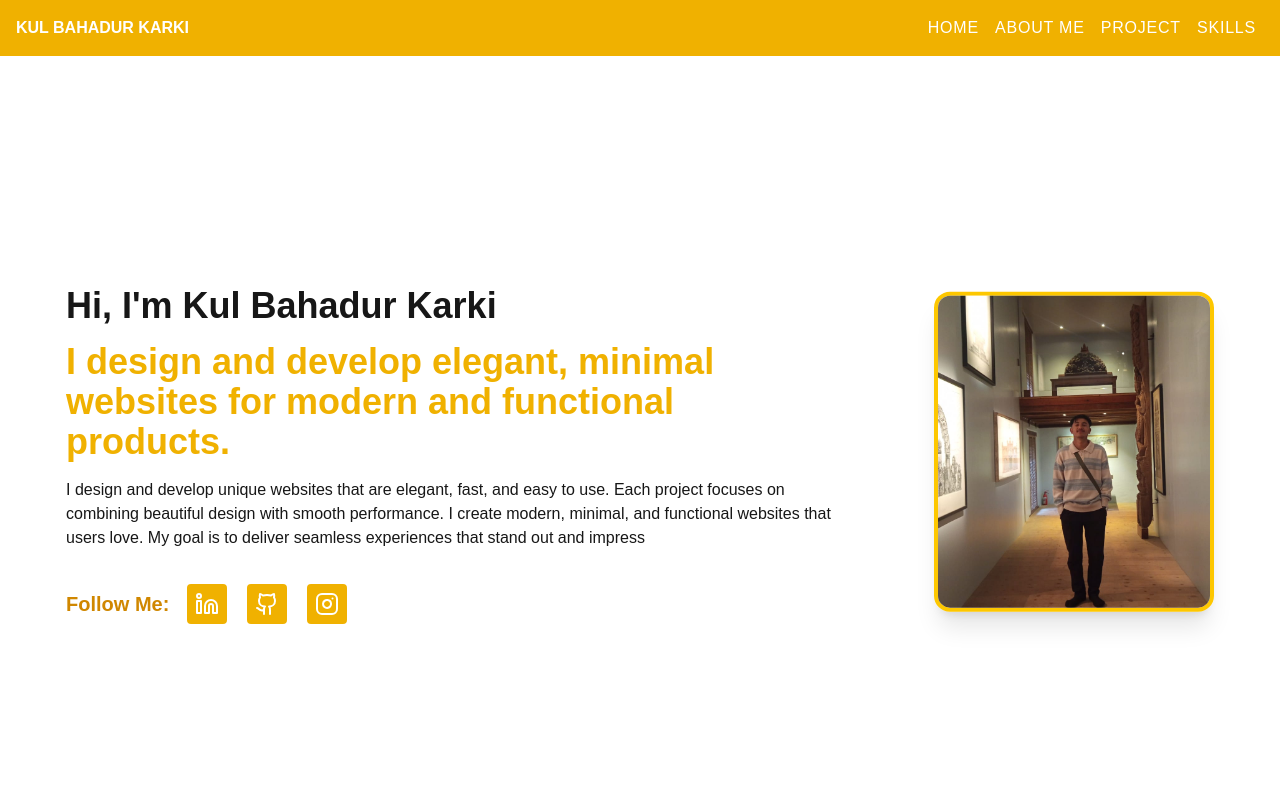
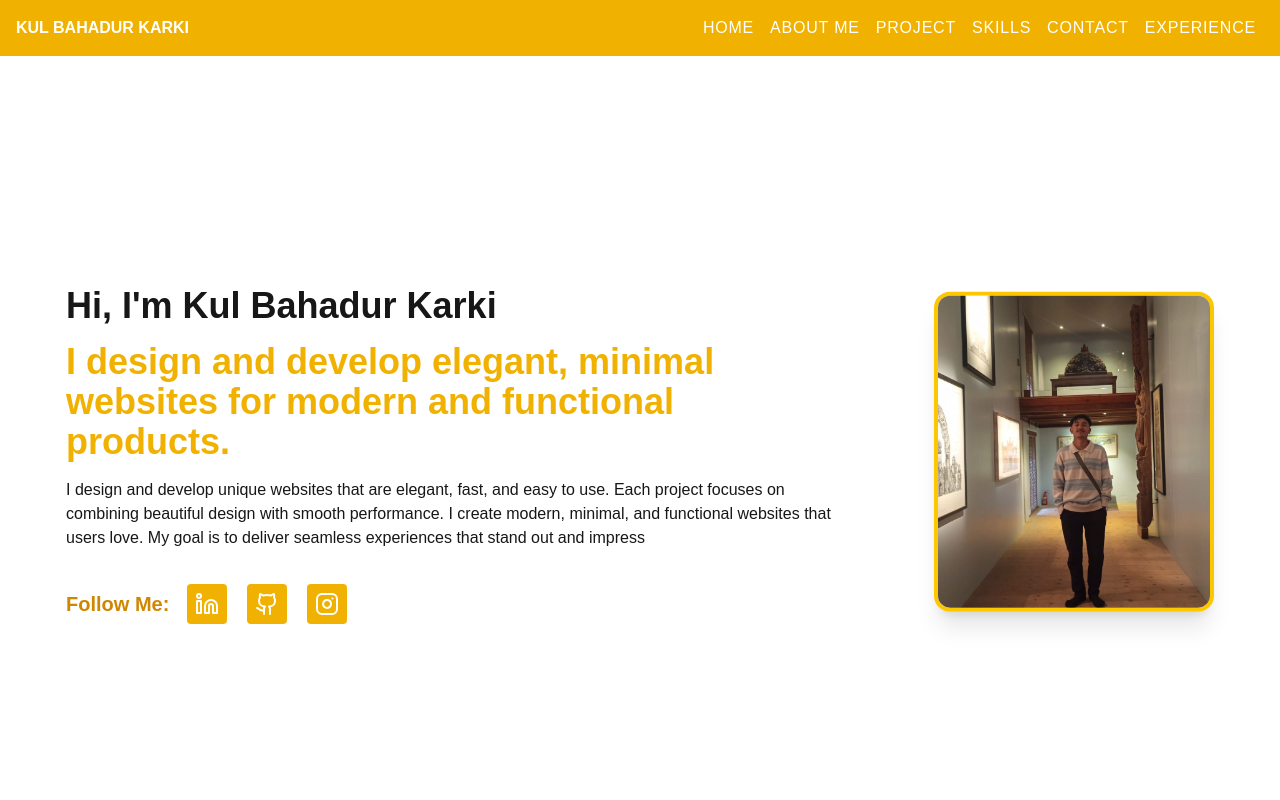
Before and after one commit to kul349/portfolio, a Next.js app: page / in a window 1280 px wide. Shown: the top 800 px of the page. Built offline with nearby package versions, Linux system fonts and the light colour scheme.

Commit message:
adding the somechange

```diff
--- a/src/app/components/homepage.jsx
+++ b/src/app/components/homepage.jsx
@@ -228,14 +228,19 @@ function Homepage() {
           </span>
           <nav className="flex sm:gap-2 space-x-2 px-2 text-white uppercase tracking-wider sm:text-xs md:text-base">
             <Link href="/">Home</Link>
-            <Link href="/aboutme">About Me</Link>
-            <Link href="/project">Project</Link>
-            <Link href="/skill">Skills</Link>
+            <Link href="#aboutme">About Me</Link>
+            <Link href="#project">Project</Link>
+            <Link href="#skill">Skills</Link>
+            <Link href="#contact">Contact</Link>
+            <Link href="#experience">Experience</Link>
           </nav>
         </div>
       </header>
       {/* Hero Section */}
-      <section id="home" className="min-h-screen  max-w-7xl w-full flex flex-col-reverse md:flex-row items-center justify-around px-4">
+      <section
+        id="home"
+        className="min-h-screen  max-w-7xl w-full flex flex-col-reverse md:flex-row items-center justify-around px-4"
+      >
         {/* Text */}
         <div className="flex flex-col items-center md:items-start text-center md:text-left mt-8 md:mt-0 max-w-3xl">
           <h1 className="text-3xl md:text-4xl font-semibold">
@@ -284,7 +289,10 @@ function Homepage() {
           />
         </motion.div>
       </section>
-      <section  id="aboutme" className="flex flex-col items-center px-4 md:px-0 py-12">
+      <section
+        id="aboutme"
+        className="flex flex-col items-center px-4 md:px-0 py-12"
+      >
         <div className="flex items-center justify-center gap-4 mb-10">
           <div className="h-1 w-20 bg-yellow-600" />
 
@@ -357,7 +365,7 @@ function Homepage() {
           </motion.div>
         </div>
       </section>
-      <section className="flex flex-col max-w-7xl w-full mx-auto items-center justify-center px-4 md:px-6 py-12 space-y-8 bg-gray-50 rounded-2xl dark:bg-gray-900">
+      <section id="skill" className="flex flex-col max-w-7xl w-full mx-auto items-center justify-center px-4 md:px-6 py-12 space-y-8 bg-gray-50 rounded-2xl dark:bg-gray-900">
         <div className="flex items-center justify-center gap-4 mb-10">
           <div className="h-1 w-20 bg-yellow-600" />
           <motion.h1 className="text-2xl md:text-3xl font-semibold">
@@ -397,7 +405,10 @@ function Homepage() {
           })}
         </div>
       </section>
-      <section id="project" className="w-full max-w-7xl mx-auto px-4 py-16 space-y-10">
+      <section
+        id="project"
+        className="w-full max-w-7xl mx-auto px-4 py-16 space-y-10"
+      >
         {/* Heading */}
         <div className="flex items-center justify-center gap-4">
           <div className="h-1 w-20 bg-yellow-600" />
@@ -476,7 +487,10 @@ function Homepage() {
           ))}
         </div>
       </section>{" "}
-      <section id className="w-full max-w-7xl mx-auto px-4 py-16 space-y-12">
+      <section
+        id="experience"
+        className="w-full max-w-7xl mx-auto px-4 py-16 space-y-12"
+      >
         {/* Heading */}
         <div className="flex items-center justify-center gap-4">
           <div className="h-1 w-20 bg-yellow-600" />
@@ -531,7 +545,10 @@ function Homepage() {
           ))}
         </motion.div>
       </section>
-      <section id="contact" className="w-full max-w-7xl mx-auto px-4 py-16 space-y-12">
+      <section
+        id="contact"
+        className="w-full max-w-7xl mx-auto px-4 py-16 space-y-12"
+      >
         {/* Heading */}
         <div className="flex items-center justify-center gap-4">
           <div className="h-1 w-20 bg-yellow-600" />
```
